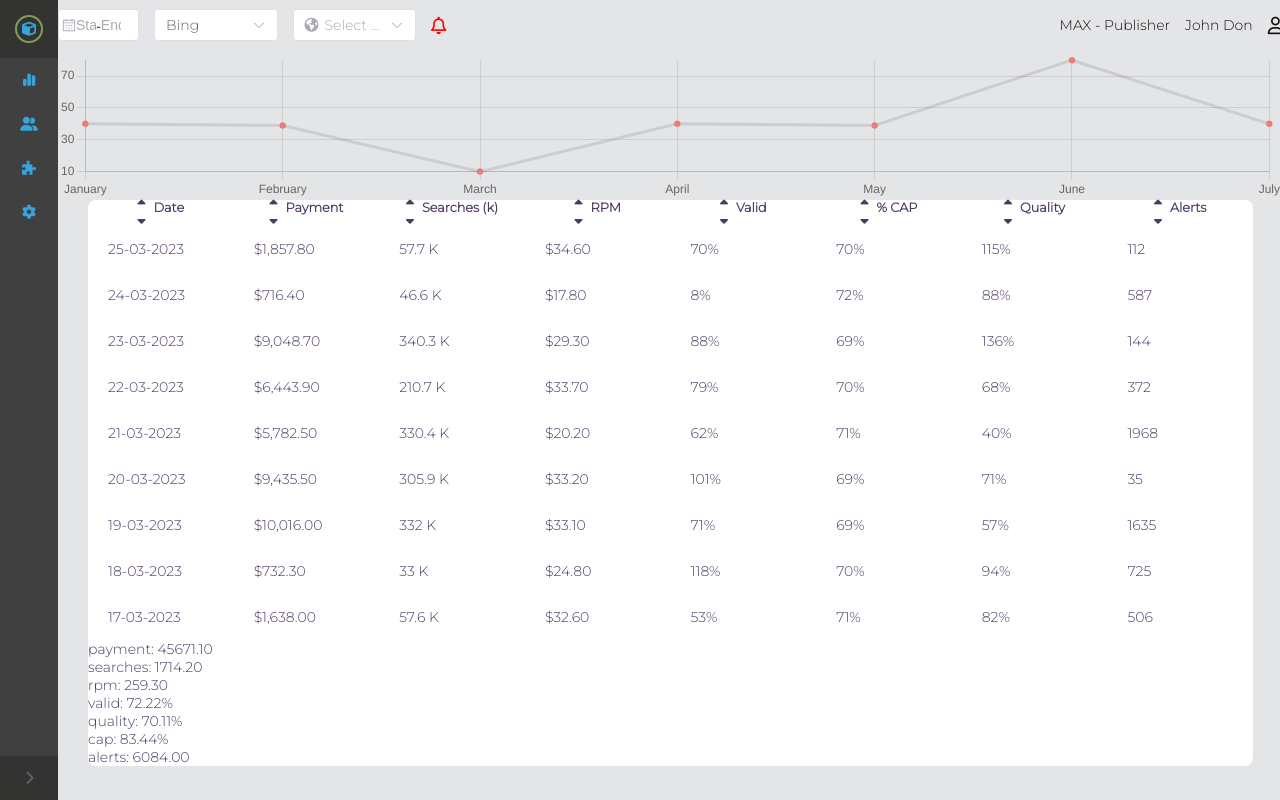
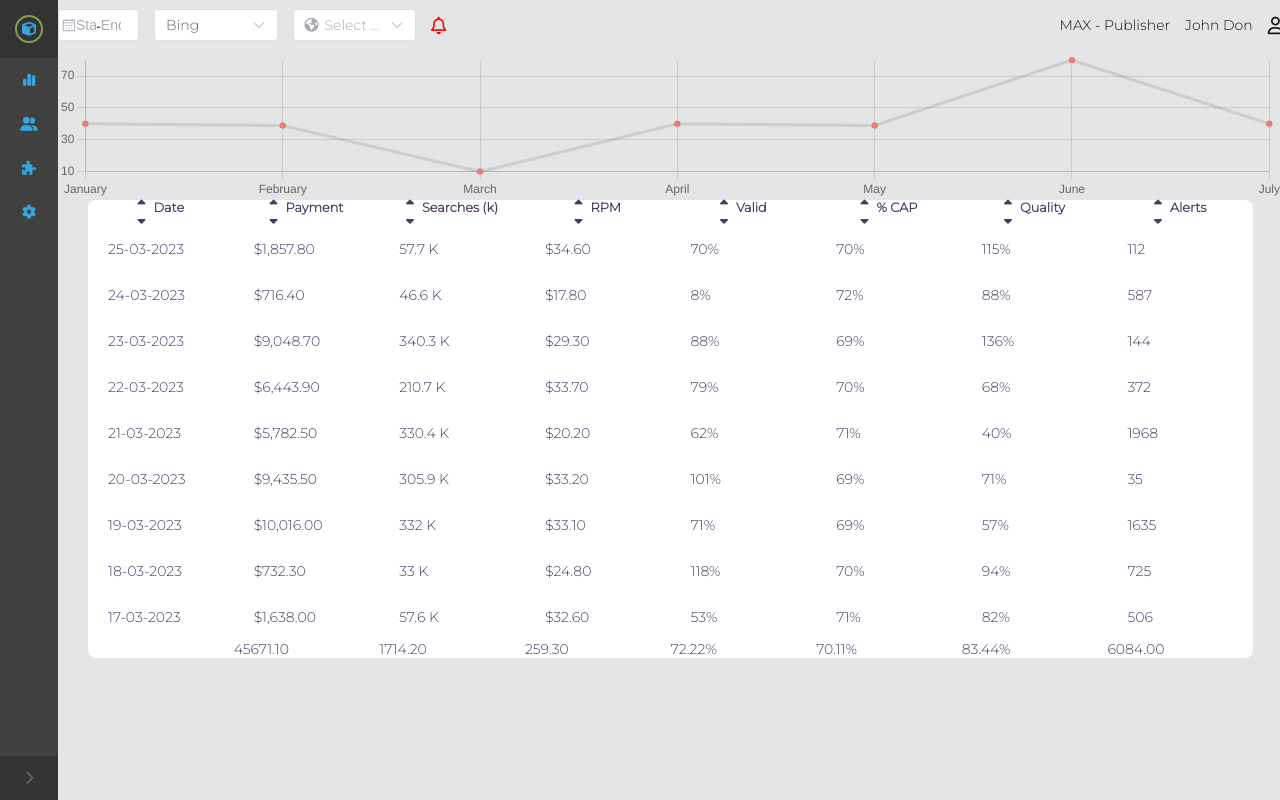
Before and after one commit to eran5000/Dashboard, a Vue app: page /#/ in a window 1280 px wide. Built offline with nearby package versions, Linux system fonts and the light colour scheme.

Commit message:
table grid

```diff
--- a/src/cmps/TableSummary.vue
+++ b/src/cmps/TableSummary.vue
@@ -1,10 +1,9 @@
 <template>
-  <section class="table-summary">
+  <section class="table-summary table-grid">
     <!-- <div v-for="summary in summaryData"></div> -->
     <div v-for="(value, key, index) in summaryData">
       <template v-if="key !== 'date'">
         <div>
-          {{ key }}:
           {{ isAvg(key) ? value.avg.toFixed(2) + '%' : value.total.toFixed(2) }}
         </div>
       </template>
```
